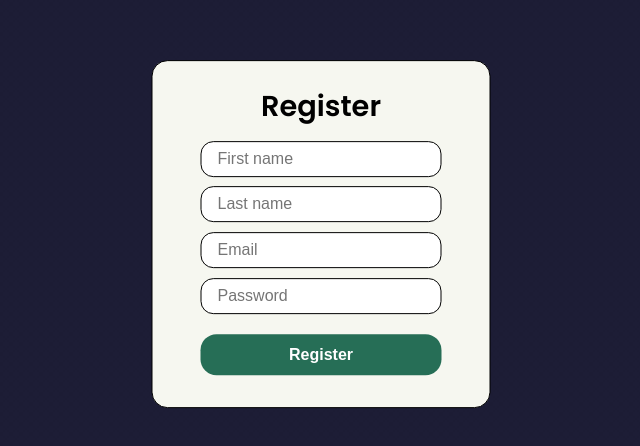
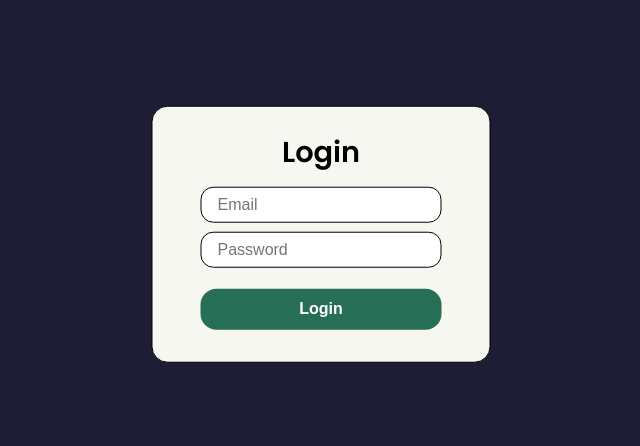
Before and after one commit to babaquero07/react-challenge, a React (Create React App) app: page /login in a window 1280 px wide. Shown: the part 166-612 px from the top of the page, without its empty margins (319-959 px from the left). Built offline with nearby package versions, Linux system fonts and the light colour scheme.

Commit message:
Componente terminado. Todo go0d :)

```diff
--- a/src/App.jsx
+++ b/src/App.jsx
@@ -1,5 +1,6 @@
 import React from "react";
 import { BrowserRouter, Routes, Route } from "react-router-dom";
+import LoginForm from "./Components/LoginForm/LoginForm";
 import RegisterForm from "./Components/RegisterForm/RegisterForm";
 
 const App = () => {
@@ -7,6 +8,7 @@ const App = () => {
     <BrowserRouter>
       <Routes>
         <Route exact path="/register" element={<RegisterForm />}></Route>
+        <Route exact path="/login" element={<LoginForm />}></Route>
         <Route exact path="*" element={<RegisterForm />}></Route>
       </Routes>
     </BrowserRouter>
--- /dev/null
+++ b/src/Components/LoginForm/LoginForm.jsx
@@ -0,0 +1,88 @@
+import React, { useState } from "react";
+import { useNavigate } from "react-router-dom";
+import Swal from "sweetalert2";
+import { useFormik } from "formik";
+import * as Yup from "yup";
+import style from "../RegisterForm/RegisterForm.module.css";
+
+const LoginForm = () => {
+  const navigate = useNavigate();
+
+  const formik = useFormik({
+    initialValues: {
+      email: "",
+      password: "",
+    },
+    validationSchema: Yup.object({
+      email: Yup.string().email("Invalid email address").required("Required"),
+      password: Yup.string().required("Password is required"),
+    }),
+    onSubmit: ({ email, password }) => {
+      const user = JSON.parse(localStorage.getItem("user"));
+      if (user.email === email && user.password === password) {
+        const Toast = Swal.mixin({
+          toast: true,
+          position: "top-end",
+          showConfirmButton: false,
+          timer: 3000,
+          timerProgressBar: true,
+          didOpen: (toast) => {
+            toast.addEventListener("mouseenter", Swal.stopTimer);
+            toast.addEventListener("mouseleave", Swal.resumeTimer);
+          },
+        });
+        Toast.fire({
+          icon: "success",
+          title: "Signed in successfully",
+        });
+        setTimeout(() => {
+          navigate("/viewClient");
+        }, 3020);
+      } else {
+        Swal.fire({
+          icon: "error",
+          title: "Oops...",
+          text: "Invalid credentials",
+        });
+      }
+    },
+  });
+
+  return (
+    <form onSubmit={formik.handleSubmit} className={style.formContainer}>
+      <h2>Login</h2>
+
+      <input
+        id="email"
+        name="email"
+        type="email"
+        placeholder="Email"
+        onChange={formik.handleChange}
+        onBlur={formik.handleBlur}
+        value={formik.values.email}
+      />
+      {formik.touched.email && formik.errors.email ? (
+        <div className={style.inputError}>{formik.errors.email}</div>
+      ) : null}
+
+      <input
+        id="password"
+        name="password"
+        type="password"
+        placeholder="Password"
+        onChange={formik.handleChange}
+        onBlur={formik.handleBlur}
+        value={formik.values.password}
+      />
+      {formik.touched.password && formik.errors.password ? (
+        <div className={style.inputError}>{formik.errors.password}</div>
+      ) : null}
+
+      <button className={style.registerButton} type="submit">
+        Login
+      </button>
+    </form>
+  );
+};
+
+export default LoginForm;
```
